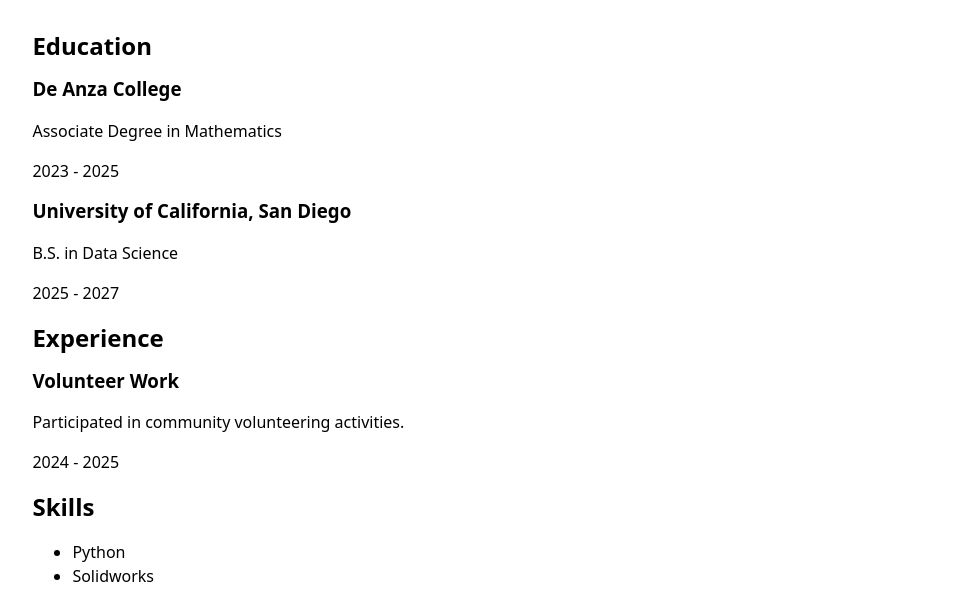
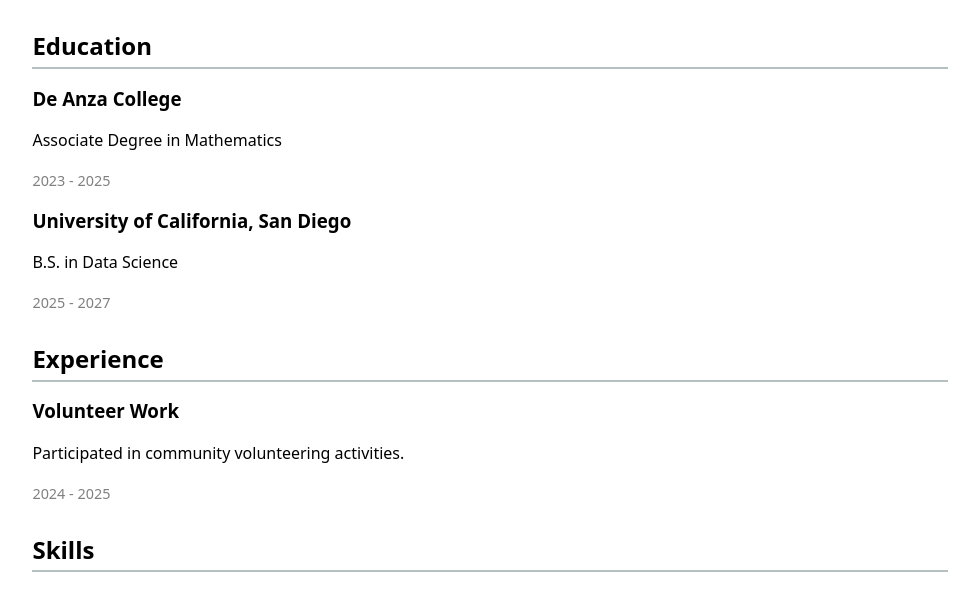
Before and after one commit to dayoungin-ucsd/dsc106-portfolio, a plain HTML site: page resume/index.html in a window 1280 px wide. Shown: the part 180-777 px from the top of the page, without its empty margins (150-1129 px from the left). Drawn offline with Linux system fonts and the light colour scheme.

Commit message:
Lab2-Step5
Style your CV

```diff
--- a/style.css
+++ b/style.css
@@ -84,3 +84,25 @@
     line-height: 1.1;
     text-wrap: balance;
 }
+
+section{
+    margin-bottom: 2em;
+}
+
+time{
+    color: gray;
+    font-size: 0.9em;
+}
+
+ul{
+    padding-left: 1.2em;
+}
+
+h2{
+    border-bottom: 2px solid oklch(80% 3% 200);
+    padding-bottom: 0.3em;
+}
+
+article{
+    margin-bottom: 1em;
+}
```
